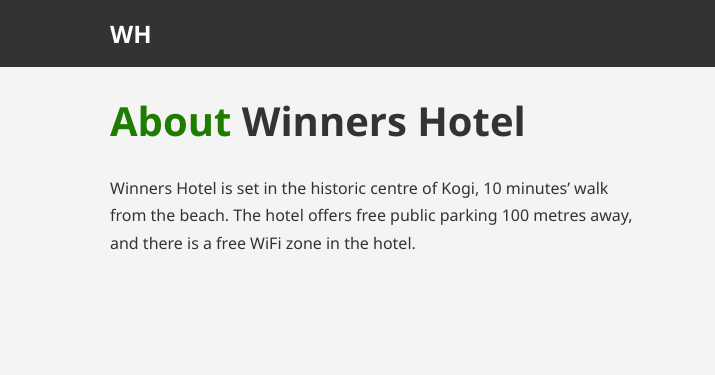
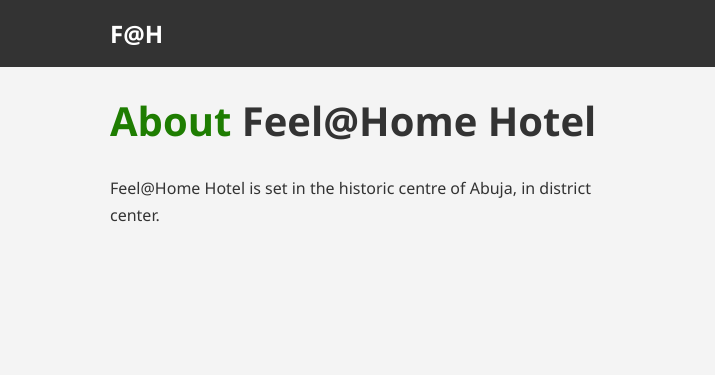
Before and after one commit to nafkem/Feel-at-Home, a plain HTML site: page about.html in a window 1280 px wide. Shown: the top 375 px of the page, 0-715 px from the left. Drawn offline with Linux system fonts and the light colour scheme.

Commit message:
Update about me

```diff
--- a/about.html
+++ b/about.html
@@ -10,13 +10,13 @@
   <link rel="stylesheet" href="./css/style.css">
   <link rel="shortcut icon" href="./img/fav.jpg" type="image/x-icon">
 
-  <title>Winners Hotel | Welcome</title>
+  <title>Feel@Home Hotel | Welcome</title>
 </head>
 <body>
   <header>
     <nav id="navbar">
       <div class="container">
-        <h1 class="logo"><a href="index.html">WH</a></h1>
+        <h1 class="logo"><a href="index.html">F@H</a></h1>
         <ul>
           <li><a class="current" href="index.html">Home</a></li>
           <li><a href="about.html">About</a></li>
@@ -29,8 +29,8 @@
     <section id="about-info" class="bg-light py-3">
         <div class="container">
             <div class="info-left">
-                <h1 class="l-heading"><span class="text-primary">About</span> Winners Hotel </h1>
-                <p>Winners Hotel is set in the historic centre of Kogi, 10 minutes’ walk from the beach. The hotel offers free public parking 100 metres away, and there is a free WiFi zone in the hotel.</p>
+                <h1 class="l-heading"><span class="text-primary">About</span> Feel@Home Hotel </h1>
+                <p>Feel@Home Hotel is set in the historic centre of Abuja, in district center.</p>
 
             </div>
             <div class="info-right">
```
